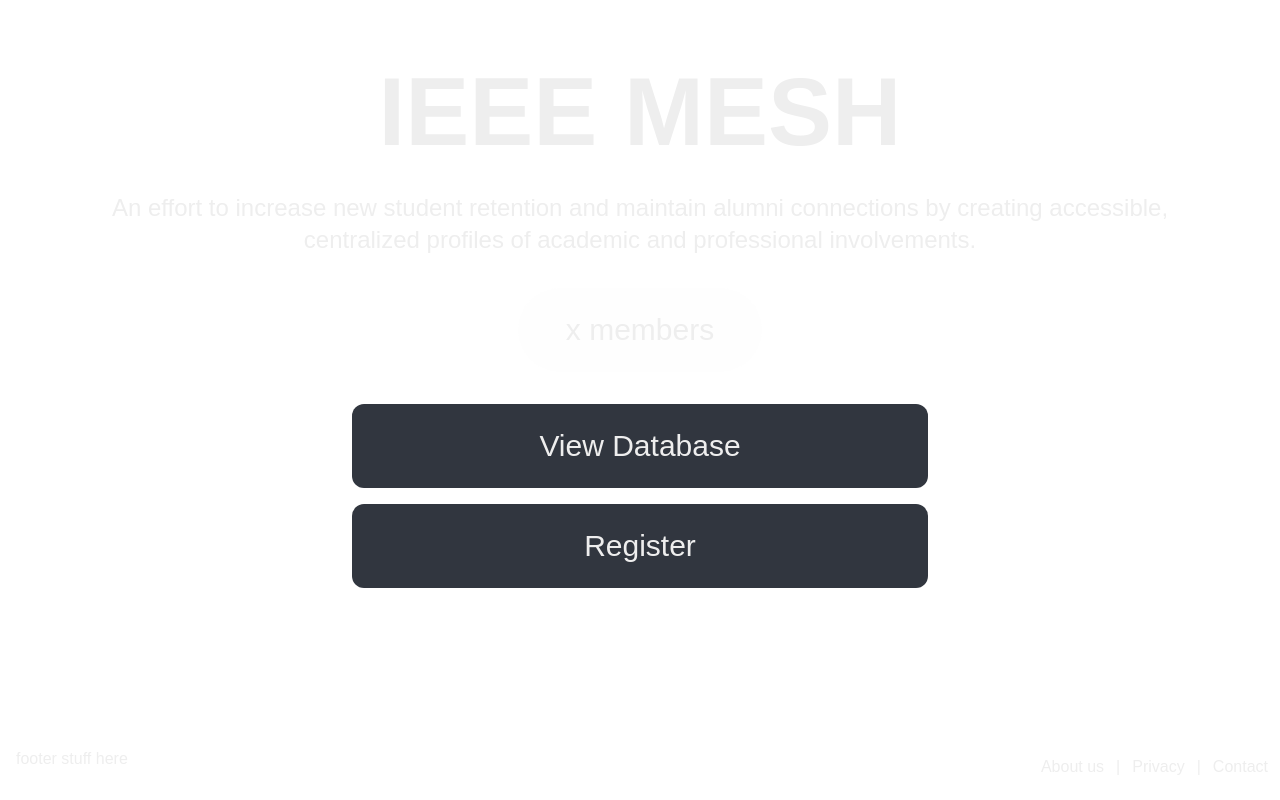
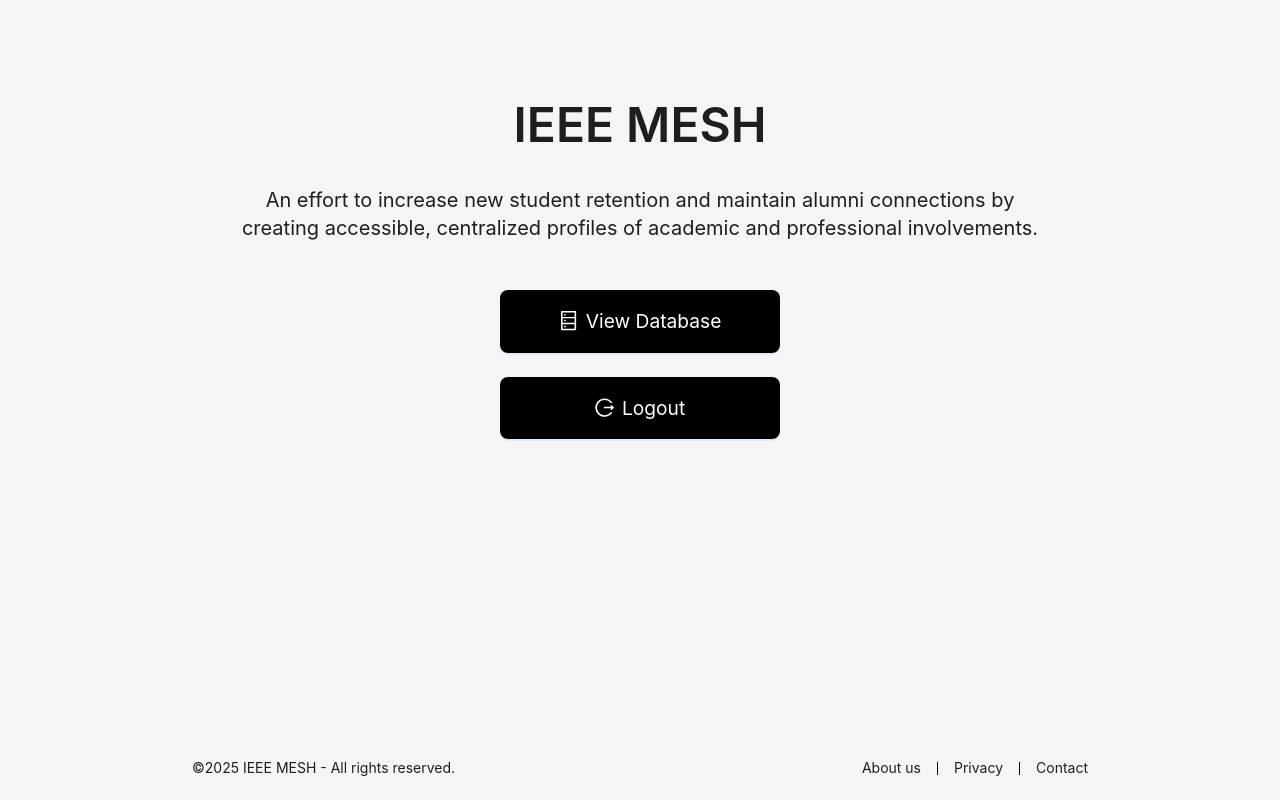
Before and after one commit to flarfo/IEEE-MESH, a React (Create React App) app in the folder client/: page / in a window 1280 px wide. Built offline with nearby package versions, Linux system fonts and the light colour scheme.

Commit message:
Update LandingPage.jsx
updated to use Ant Design

```diff
--- a/client/src/pages/LandingPage.jsx
+++ b/client/src/pages/LandingPage.jsx
@@ -1,32 +1,149 @@
-import { Link } from 'react-router-dom';
+import { Link, useNavigate } from 'react-router-dom';
+import { useEffect } from 'react';
+import useAuth from '../hooks/useAuth';
+import { useSendLogoutMutation } from '../features/auth/authApiSlice';
+import { Layout, Typography, Button, Space, Divider } from 'antd';
+import { DatabaseOutlined, UserAddOutlined, DashboardOutlined, LogoutOutlined, LoginOutlined } from '@ant-design/icons';
+const { Content, Footer } = Layout;
+const { Title, Paragraph } = Typography;
 
 const LandingPage = () => {
+    const { status } = useAuth();
+    const navigate = useNavigate();
+
+    const [sendLogout, {
+        isLoading,
+        isSuccess,
+        isError,
+        error
+    }] = useSendLogoutMutation();
+
+    useEffect(() => {
+            if (isSuccess) navigate('/');
+    }, [isSuccess, navigate]);
+
+    if (isLoading) return <p>Logging Out...</p>;
+    if (isError) return <p>Error: {error.data?.message}</p>
+
     return (
-        <div className='min-h-screen flex flex-col text-white'>
-            <main className='container mx-auto px-16 pt-16 flex-1 text-center'>
-                <h1 className='text-3xl md:text-6xl lg:text-8xl uppercase font-black mb-8'>IEEE MESH</h1>
-                <p className="text-base md:text-lg lg:text-2xl mb-8">An effort to increase new student retention and maintain alumni connections by creating accessible, centralized profiles of academic and professional involvements.</p>
-                <div className='text-lg md:text-2xl lg:text-3xl py-2 px-4 md:py-4 md:px-10 lg:py-6 lg:px-12 bg-white bg-opacity-10 w-fit mx-auto mb-8 rounded-full'>
-                    x members
+        <Layout className="min-h-screen">
+            <Content className="px-4 sm:px-8 md:px-16">
+                <div className="max-w-4xl mx-auto text-center py-16 md:py-24">
+                    {/* Hero Section */}
+                    <Title level={1} style={{ fontSize: '3rem', marginBottom: '2rem' }}>
+                        IEEE MESH
+                    </Title>
+
+                    <Paragraph className="text-lg md:text-xl mb-12" style={{ maxWidth: '800px', margin: '0 auto 3rem' }}>
+                        An effort to increase new student retention and maintain alumni connections
+                        by creating accessible, centralized profiles of academic and professional involvements.
+                    </Paragraph>
+
+                    {/* Call to Action Buttons */}
+                    <Space direction="vertical" size="large" className="w-full">
+                        {status !== '' && <Link to="/database/members">
+                            <Button
+                                type="primary"
+                                size="large"
+                                icon={<DatabaseOutlined />}
+                                style={{
+                                    height: 'auto',
+                                    padding: '1.2rem 2.5rem',
+                                    fontSize: '1.2rem',
+                                    width: '280px',
+                                    backgroundColor: 'black'
+                                }}
+                            >
+                                View Database
+                            </Button>
+                        </Link>}
+
+                        {status === 'Admin' && <Link to="/dash">
+                            <Button
+                                type="primary"
+                                size="large"
+                                icon={<DashboardOutlined />}
+                                style={{
+                                    height: 'auto',
+                                    padding: '1.2rem 2.5rem',
+                                    fontSize: '1.2rem',
+                                    width: '280px',
+                                    backgroundColor: 'black'
+                                }}
+                            >
+                                Admin Dashboard
+                            </Button>
+                        </Link>}
+
+                        {status === '' && <Link to="/register">
+                            <Button
+                                type="primary"
+                                size="large"
+                                icon={<UserAddOutlined />}
+                                style={{
+                                    height: 'auto',
+                                    padding: '1.2rem 2.5rem',
+                                    fontSize: '1.2rem',
+                                    width: '280px',
+                                    backgroundColor: 'black'
+                                }}
+                            >
+                                Register
+                            </Button>
+                        </Link>}
+
+                        {status === '' && <Link to="/login">
+                            <Button
+                                type="primary"
+                                size="large"
+                                icon={<LoginOutlined />}
+                                style={{
+                                    height: 'auto',
+                                    padding: '1.2rem 2.5rem',
+                                    fontSize: '1.2rem',
+                                    width: '280px',
+                                    backgroundColor: 'black'
+                                }}
+                            >
+                                Login
+                            </Button>
+                        </Link>}
+
+                        {status !== '' && <Button
+                                type="primary"
+                                size="large"
+                                icon={<LogoutOutlined />}
+                                style={{
+                                    height: 'auto',
+                                    padding: '1.2rem 2.5rem',
+                                    fontSize: '1.2rem',
+                                    width: '280px',
+                                    backgroundColor: 'black'
+                                }}
+                                onClick={sendLogout}
+                            >
+                                Logout
+                            </Button>
+                        }
+                    </Space>
                 </div>
-                <Link to='/dash/members' className='text-lg md:text-2xl lg:text-3xl py-2 px-4 md:py-4 md:px-10 lg:py-6 lg:px-12 bg-medium hover:bg-opacity-70 duration-150 w-1/2 mx-auto mb-4 rounded-xl block'>
-                    View Database
-                </Link>
-                <Link to='/register' className='text-lg md:text-2xl lg:text-3xl py-2 px-4 md:py-4 md:px-10 lg:py-6 lg:px-12 bg-medium hover:bg-opacity-70 duration-150 w-1/2 mx-auto mb-4 rounded-xl block'>
-                    Register
-                </Link>
+            </Content>
 
-            </main>
-
-            <footer className='container mx-auto p-4 flex flex-col md:flex-row items-center justify-between'>
-                <p>footer stuff here</p>
-                <div className='flex -mx-4'>
-                    <a href='#' className='mx-3 hover:opacity-80 duration-150'>About us</a> |
-                    <a href='#' className='mx-3 hover:opacity-80 duration-150'>Privacy</a> |
-                    <a href='#' className='mx-3 hover:opacity-80 duration-150'>Contact</a>
+            <Footer style={{ background: '#f5f5f5' }}>
+                <div className="max-w-4xl mx-auto">
+                    <div className="flex flex-col md:flex-row justify-between items-center">
+                        <div className="mb-4 md:mb-0">
+                            <span>©2025 IEEE MESH - All rights reserved.</span>
+                        </div>
+                        <Space split={<Divider type="vertical" style={{ borderColor: 'black' }} />}>
+                            <Link to="#" className="hover:text-blue-600">About us</Link>
+                            <Link to="#" className="hover:text-blue-600">Privacy</Link>
+                            <Link to="#" className="hover:text-blue-600">Contact</Link>
+                        </Space>
+                    </div>
                 </div>
-            </footer>
-        </div>
+            </Footer>
+        </Layout>
     );
 };
 
```
